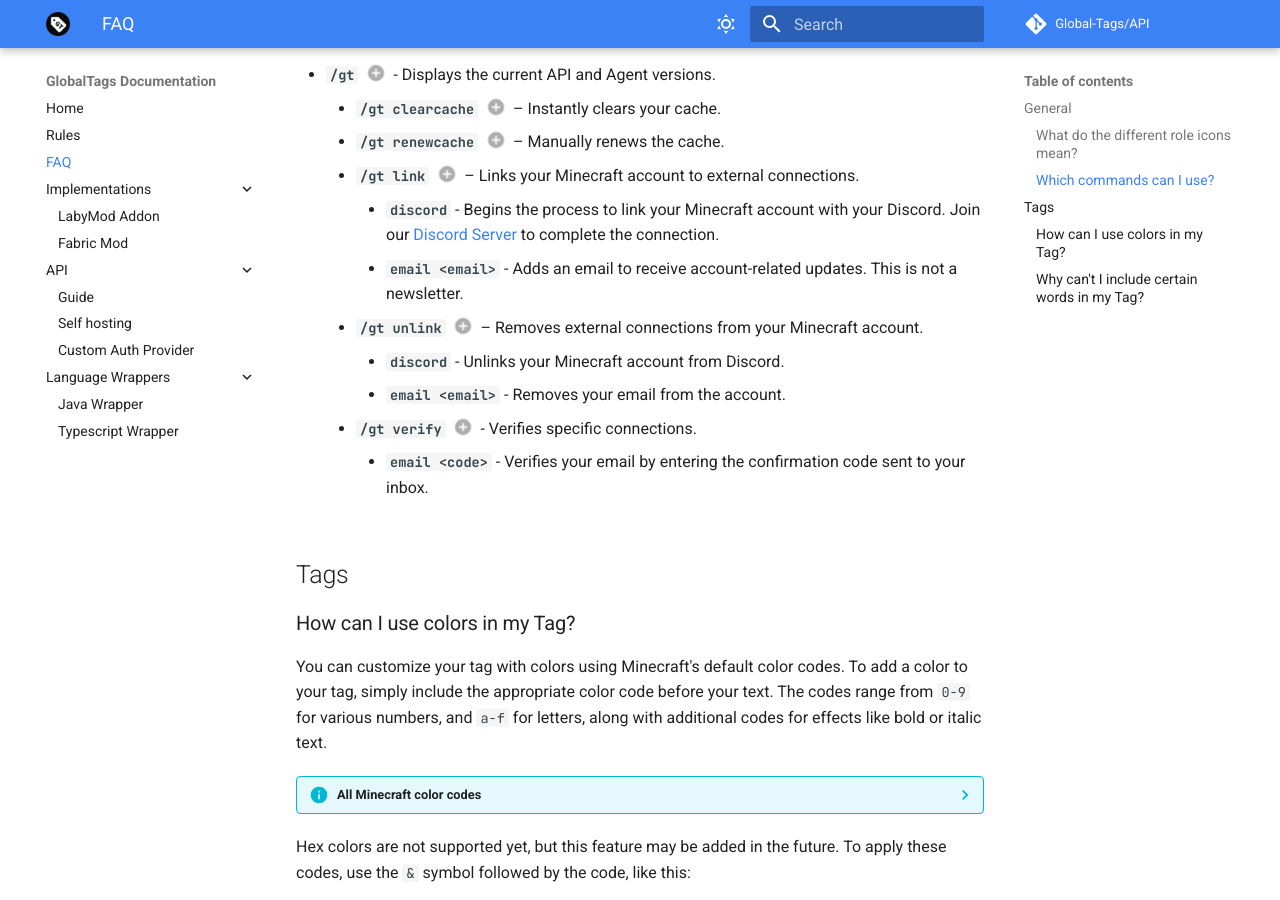
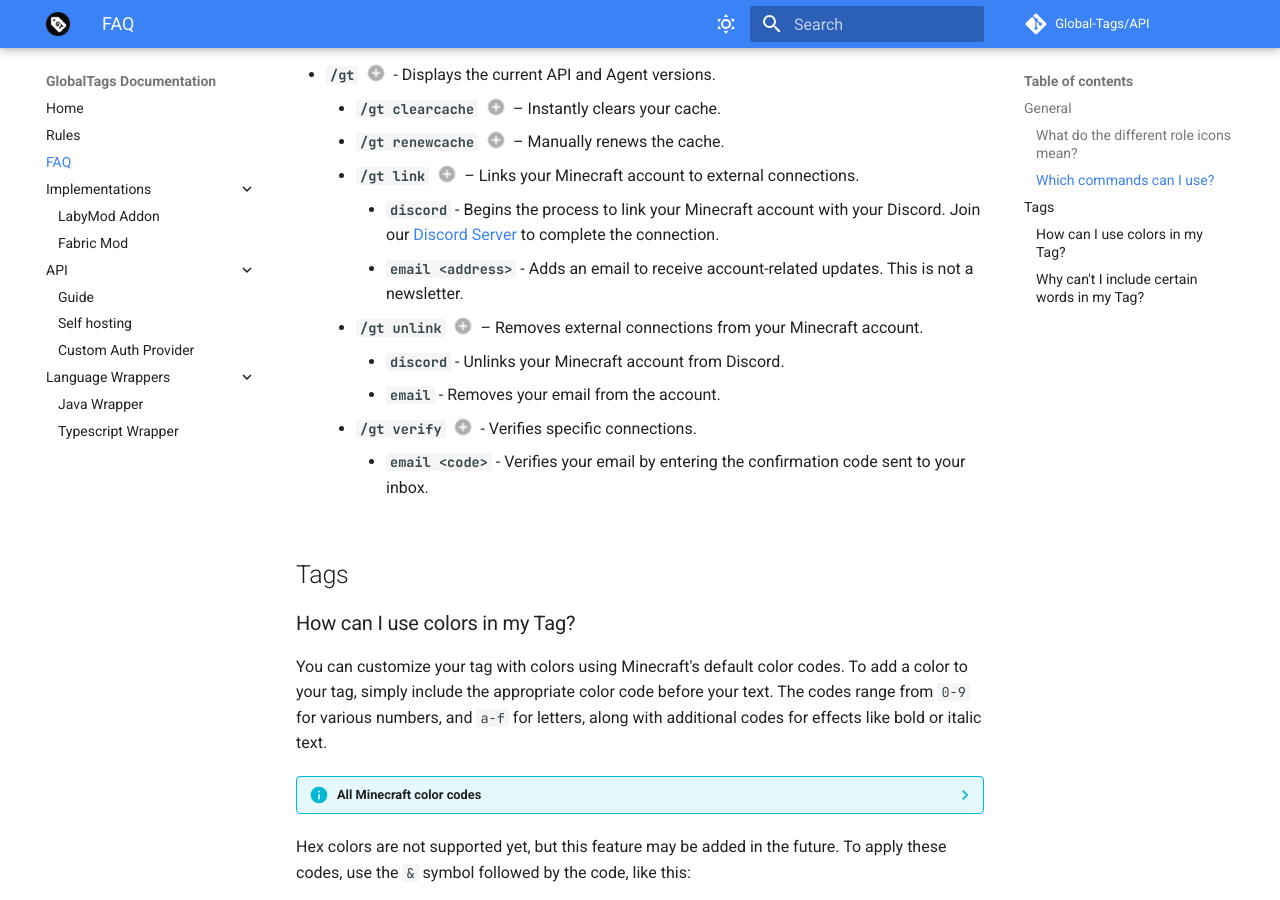
Before and after one commit to Global-Tags/API, an MkDocs documentation site: the page built from docs/faq.md, in a window 1280 px wide and 900 px high, scrolled down 699 px. Built offline with MkDocs 1.6.1 and Material for MkDocs 9.7.7, drawn with Linux system fonts in a browser that asks for light colours; comment, search, counter and statistics services are not loaded; some of the changed lines change nothing that is shown.

Commit message:
docs: Fix typo

```diff
--- a/docs/faq.md
+++ b/docs/faq.md
@@ -22,10 +22,10 @@ There are several commands to help manage your settings. The main command is `/g
     - **`/gt renewcache`** (3) – Manually renews the cache.
     - **`/gt link`** (4) – Links your Minecraft account to external connections.
         - **`discord`** - Begins the process to link your Minecraft account with your Discord. Join our <a href="https://globaltags.xyz/discord" target="_blank">Discord Server</a> to complete the connection.
-        - **`email <email>`** - Adds an email to receive account-related updates. This is not a newsletter.
+        - **`email <address>`** - Adds an email to receive account-related updates. This is not a newsletter.
     - **`/gt unlink`** (5) – Removes external connections from your Minecraft account.
         - **`discord`** - Unlinks your Minecraft account from Discord.
-        - **`email <email>`** - Removes your email from the account.
+        - **`email`** - Removes your email from the account.
     - **`/gt verify`** (6) - Verifies specific connections.
         - **`email <code>`** - Verifies your email by entering the confirmation code sent to your inbox.
 
```
